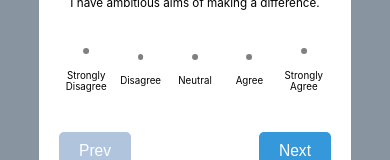
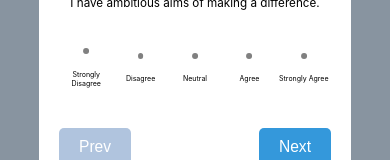
Before and after one commit to shaileshsiingh/ProgressBar, a React (Create React App) app: page / in a window 390 px wide. Shown: the part 254-414 px from the top of the page. Built offline with nearby package versions, Linux system fonts and the light colour scheme.

Commit message:
responsiveness added2

```diff
--- a/src/components/Question.css
+++ b/src/components/Question.css
@@ -90,8 +90,8 @@
 }
 
 .option-label {
-  font-size: 2.5vw; /* Responsive font size */
-  margin-top: 20px;
+  font-size: 1.8vw; /* Responsive font size */
+  margin-top: 20px
 }
 
 .fill-slider {
```
